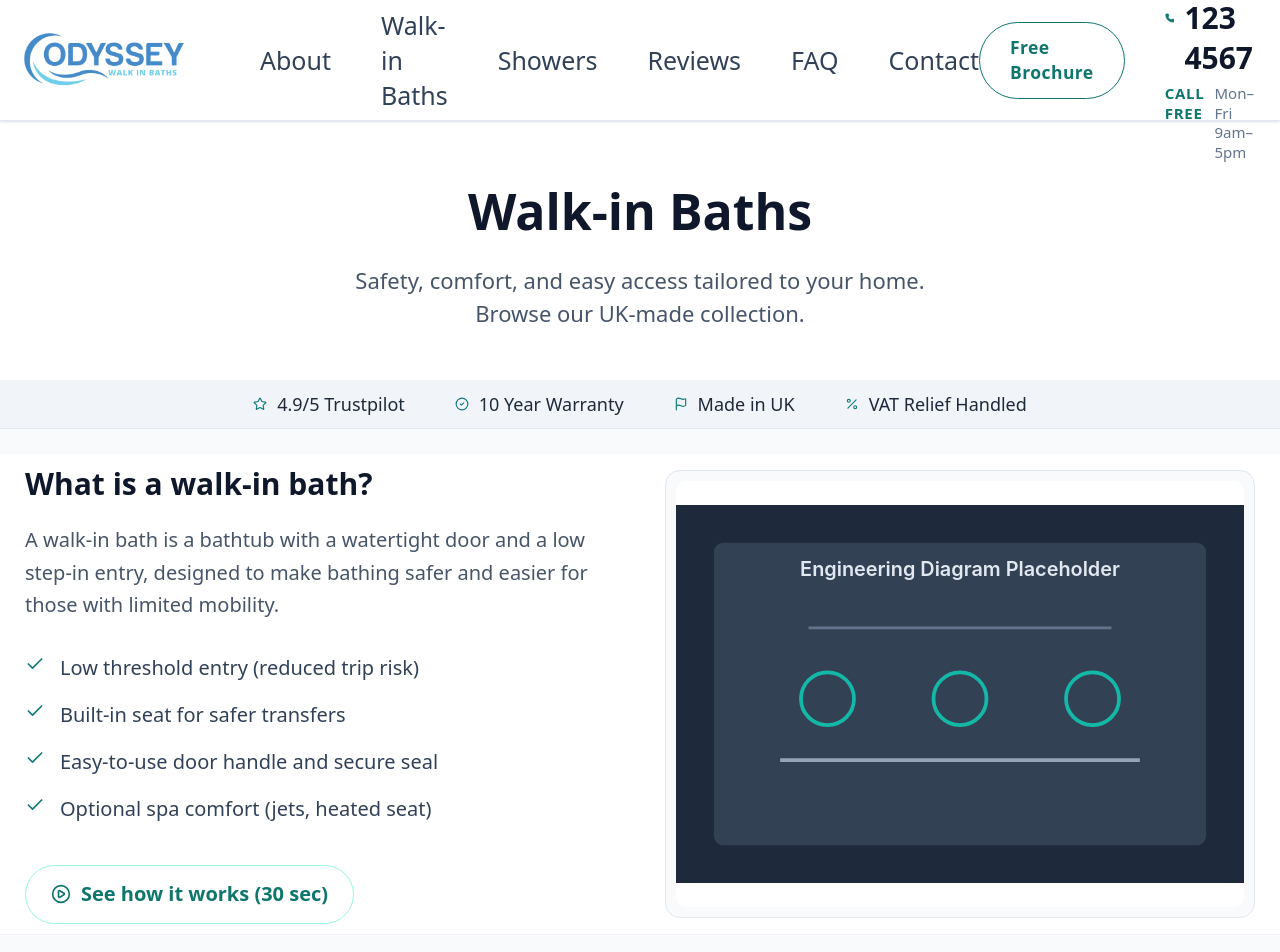
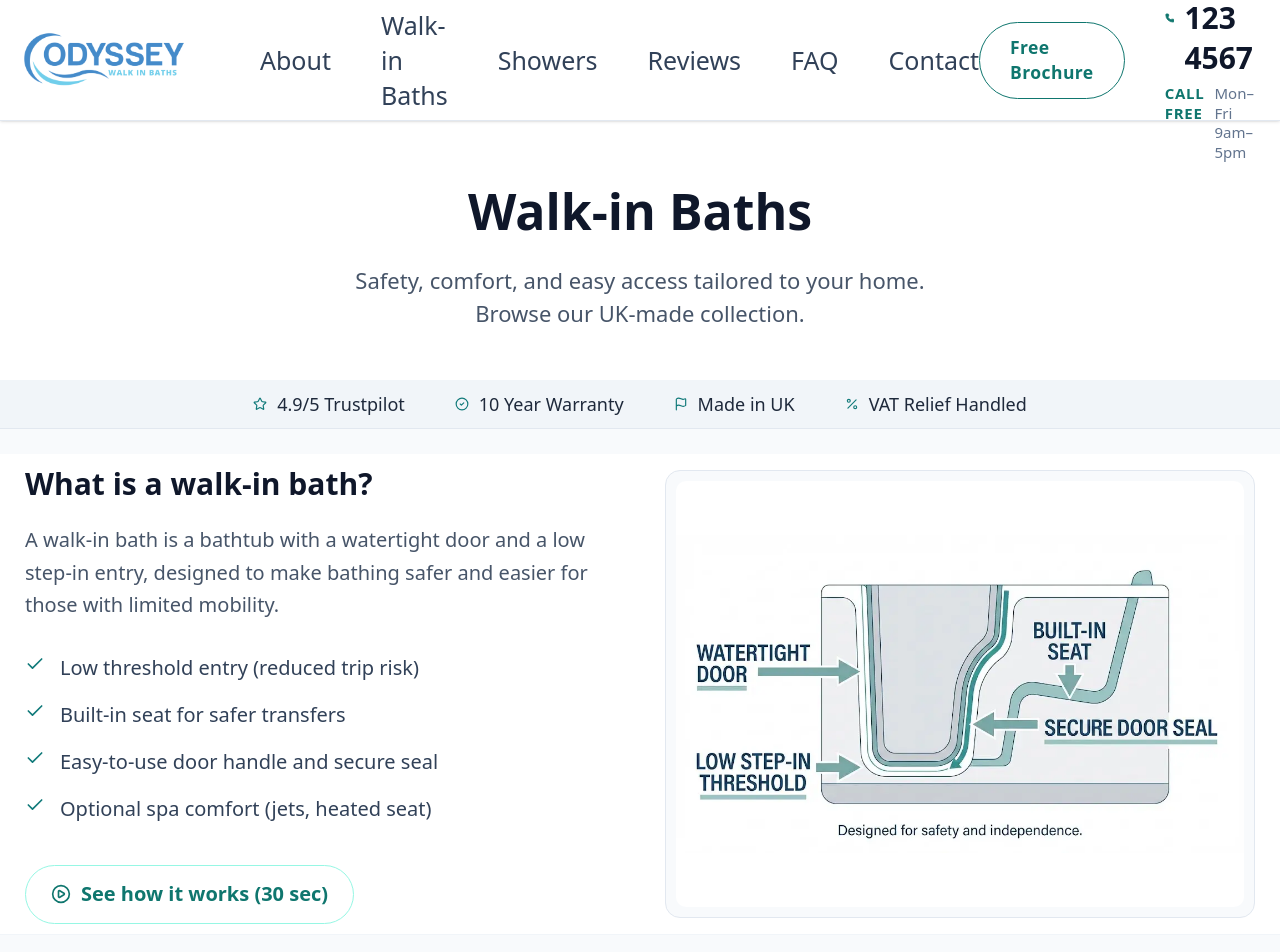
Before and after one commit to Andrey1224/Odyssey, a Next.js app: page /walk-in-baths in a window 1280 px wide. Shown: the top 952 px of the page. Built offline with nearby package versions, Linux system fonts and the light colour scheme.

Commit message:
Checkpoiuntsss12

```diff
--- a/data/walkInBaths.ts
+++ b/data/walkInBaths.ts
@@ -593,7 +593,7 @@ export const WALK_IN_BATHS_CATEGORY: WalkInBathsCategory = {
       "Easy-to-use door handle and secure seal",
       "Optional spa comfort (jets, heated seat)",
     ],
-    image: { src: "/images/about/about-process-placeholder.svg", alt: "Walk-in bath diagram" },
+    image: { src: "/images/diagrams/walk-in-diagram.webp", alt: "Walk-in bath diagram" },
     ctaLabel: "See how it works (30 sec)",
   },
   filterConfig: { enableLength: true, enableHanding: true, enableKeyFeatures: true },
```
Also changed, not shown: public/images/diagrams/walk-in-diagram.svg (added), public/images/diagrams/walk-in-diagram.webp (added).
